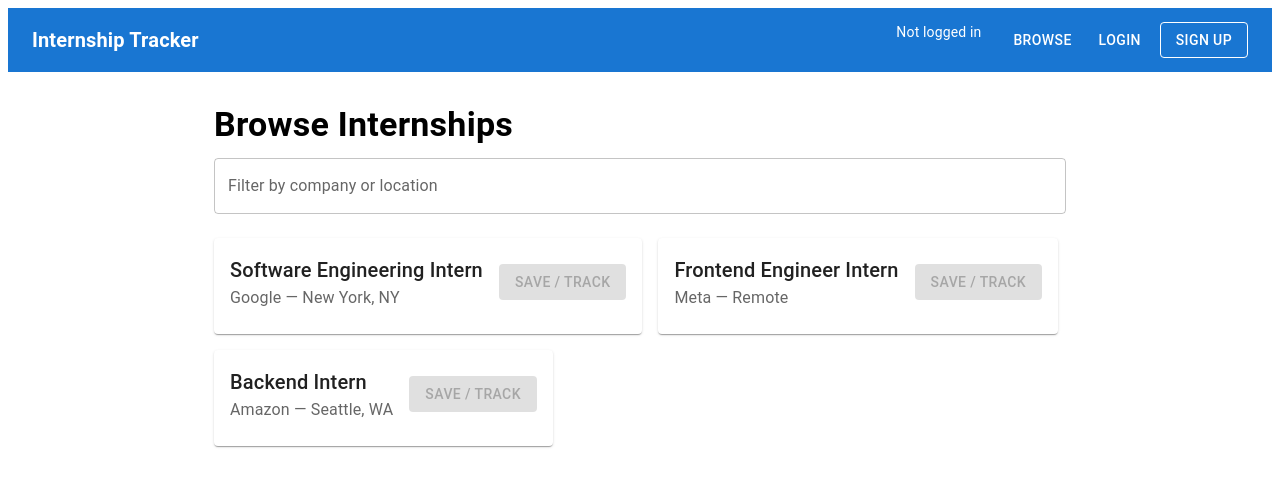
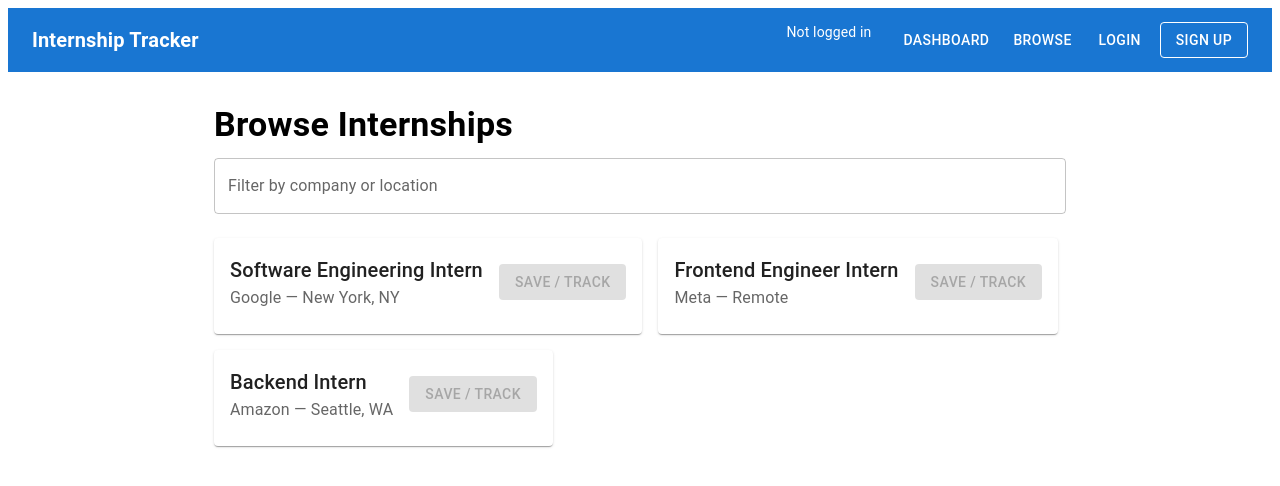
Before and after one commit to mohammadzaman1/csci39548_final_frontend, a React app: page /internships in a window 1280 px wide. Shown: the top 486 px of the page. Built offline with nearby package versions, Linux system fonts and the light colour scheme; the HTML template or start-up script is replaced by a standard one.

Commit message:
nav bar updated

```diff
--- a/src/components/NavBar.jsx
+++ b/src/components/NavBar.jsx
@@ -24,10 +24,15 @@ export default function NavBar() {
             </Typography>
 
             <Box sx={{ display: "flex", gap: 1 }}>
-                {/* Temp to see if logged in or not */}
+
+               {/* Temp to see if logged in or not */}
                <Typography variant="body2" sx={{ mr: 2 }}>
                   {user ? `Hi, ${user.name}` : "Not logged in"}
                </Typography>
+
+               <Button color="inherit" component={RouterLink} to="/dashboard">
+                  Dashboard
+               </Button>
 
                <Button color="inherit" component={RouterLink} to="/internships">
                   Browse
```
